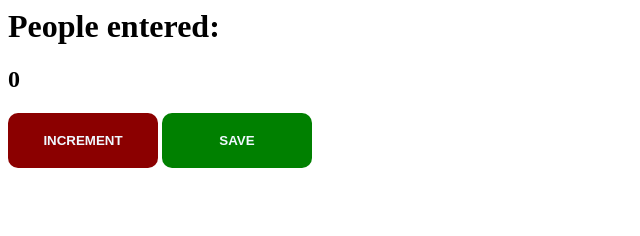
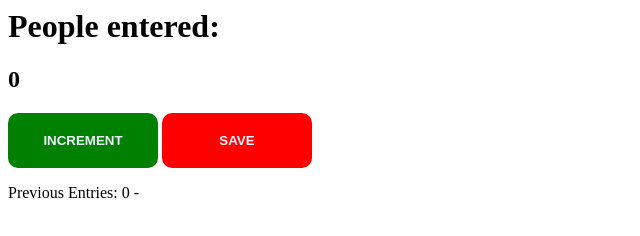
Before and after one commit to Tim-U-12/JavaScript, a plain HTML site: page index.html in a window 1280 px wide. Both pictures are taken after a click on the button "SAVE". Shown: the whole page, without its empty margins (0-640 px from the left). Drawn offline with Linux system fonts and the light colour scheme.

Commit message:
completed passenger counter app

```diff
--- a/index.css
+++ b/index.css
@@ -8,9 +8,9 @@ button {
 }
 
 #increment-btn {
-    background-color: darkred;
+    background-color: green;
 }
 
 #save-btn {
-    background-color: green;
+    background-color: red;
 }
--- a/index.html
+++ b/index.html
@@ -7,6 +7,7 @@
         <h2 id="count-el">0</h2>
         <button id="increment-btn" onclick="increment()">INCREMENT</button>
         <button id="save-btn" onclick="save()">SAVE</button>
+        <p id="save-el">Previous Entries:&nbsp;</p>
         <script src="index.js"></script>
     </body>
 </html>
--- a/index.js
+++ b/index.js
@@ -11,5 +11,6 @@ function increment(){
 function save() {
     let countStr = count + " - "
     saveEl.textContent += countStr
-
+    count = 0
+    countEl.textContent = count
 }
```
